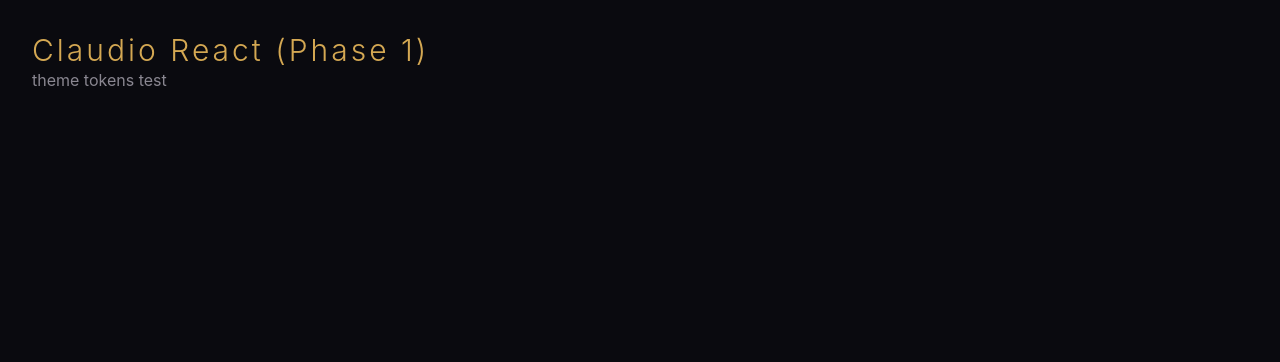
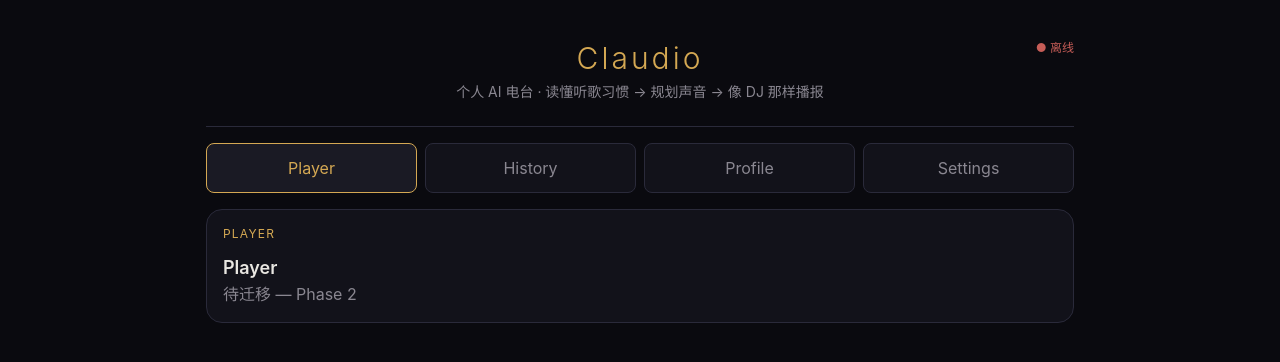
Before and after one commit to SherUnlocked-4869/AiAudioPc, a React (Vite) app in the folder client/: page / in a window 1280 px wide. Shown: the top 362 px of the page. Built offline with nearby package versions, Linux system fonts and the light colour scheme; the HTML template or start-up script is replaced by a standard one.

Commit message:
feat(client): assemble dots background + app shell in App.tsx

```diff
--- a/client/src/App.tsx
+++ b/client/src/App.tsx
@@ -1,8 +1,29 @@
+import { useState } from 'react'
+import { InteractiveDots } from '@/components/ui/interactive-dots'
+import { TopBar } from '@/components/shell/TopBar'
+import { TabNav, type Tab } from '@/components/shell/TabNav'
+import { ViewContainer } from '@/components/shell/ViewContainer'
+
+const TABS: Tab[] = [
+  { id: 'player', label: 'Player' },
+  { id: 'history', label: 'History' },
+  { id: 'profile', label: 'Profile' },
+  { id: 'settings', label: 'Settings' },
+]
+
 export default function App() {
+  const [active, setActive] = useState('player')
+
   return (
-    <div className="min-h-screen bg-bg p-8">
-      <h1 className="text-3xl font-light tracking-widest text-accent">Claudio React (Phase 1)</h1>
-      <p className="text-muted">theme tokens test</p>
+    <div className="relative min-h-screen">
+      <div className="fixed inset-0 -z-10">
+        <InteractiveDots dotColor="#d4a853" dotSize={20} opacity={0.45} />
+      </div>
+      <div className="relative z-0 mx-auto max-w-[900px] p-4">
+        <TopBar online={false} />
+        <TabNav tabs={TABS} activeId={active} onTabChange={setActive} />
+        <ViewContainer active={active} />
+      </div>
     </div>
   )
 }
```
Also changed, not shown: 1 other file (tests, documents, lock files or other folders).
